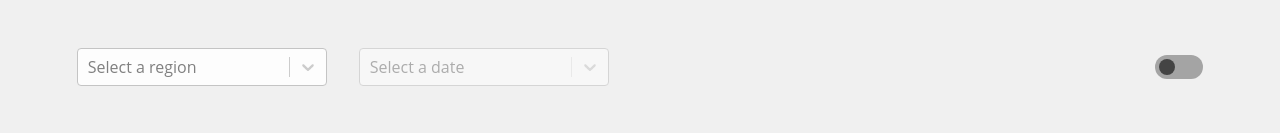
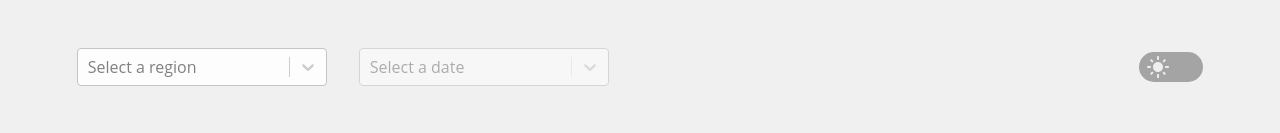
Before and after one commit to Azzyew/kanda-weather-dashboard, a React (Create React App) app: page / in a window 1280 px wide. Shown: the top 133 px of the page. Built offline with nearby package versions, Linux system fonts and the light colour scheme.

Commit message:
update change theme button

```diff
--- a/src/components/ToggleThemeButton/index.jsx
+++ b/src/components/ToggleThemeButton/index.jsx
@@ -1,3 +1,4 @@
+import { DarkMode, LightMode } from '../../svg/icons/Themes'
 import StyledToggleThemeButton from './style'
 
 export function ToggleThemeButton({ currentTheme, onClick }) {
@@ -7,7 +8,9 @@ export function ToggleThemeButton({ currentTheme, onClick }) {
             className={`toggle-theme ${currentTheme === 'dark' ? 'dark' : ''}`}
         >
             <div className="button-behind">
-                <div className="button-circle"></div>
+                <div className="button-circle">
+                    {currentTheme === 'dark' ? <DarkMode /> : <LightMode />}
+                </div>
             </div>
         </StyledToggleThemeButton>
     )
--- a/src/components/ToggleThemeButton/style.js
+++ b/src/components/ToggleThemeButton/style.js
@@ -6,26 +6,22 @@ const StyledToggleThemeButton = styled.button`
     font-size: 0;
 
     .button-behind {
-        width: 3rem;
-        height: 1.5rem;
+        width: 4rem;
+        height: 1.875rem;
+        padding: 0 .25rem 0 .4rem;
         border-radius: 25px;
         background: var(--gray);
+        display: flex;
+        align-items: center;
     }
 
-    .button-circle {
-        width: 1rem;
-        height: 1rem;
-        border-radius: 50%;
-        background: var(--font-color);
-        transition: all .2s;
-        position: absolute;
-        left: .25rem;
-        top: .25rem;
+    svg {
+        width: 1.5rem;
+        height: 1.5rem;
     }
 
-    &.dark .button-circle {
-        background: #eeeeee;
-        left: 1.75rem;
+    &.dark .button-behind {
+        justify-content: flex-end;
     }
 `
 
--- /dev/null
+++ b/src/svg/icons/Themes.jsx
@@ -0,0 +1,15 @@
+export function DarkMode({ color = '#444444' }) {
+    return (
+        <svg width="48" height="48" viewBox="0 0 48 48" fill="none" xmlns="http://www.w3.org/2000/svg">
+            <path d="M24 6C14.06 6 6 14.06 6 24C6 33.94 14.06 42 24 42C33.94 42 42 33.94 42 24C42 23.08 41.92 22.16 41.8 21.28C39.84 24.02 36.64 25.8 33 25.8C27.04 25.8 22.2 20.96 22.2 15C22.2 11.38 23.98 8.16 26.72 6.2C25.84 6.08 24.92 6 24 6Z" fill={color} />
+        </svg>
+    )
+}
+
+export function LightMode({ color = '#EEEEEE' }) {
+    return (
+        <svg width="48" height="48" viewBox="0 0 48 48" fill="none" xmlns="http://www.w3.org/2000/svg">
+            <path d="M24 14C18.48 14 14 18.48 14 24C14 29.52 18.48 34 24 34C29.52 34 34 29.52 34 24C34 18.48 29.52 14 24 14ZM4 26H8C9.1 26 10 25.1 10 24C10 22.9 9.1 22 8 22H4C2.9 22 2 22.9 2 24C2 25.1 2.9 26 4 26ZM40 26H44C45.1 26 46 25.1 46 24C46 22.9 45.1 22 44 22H40C38.9 22 38 22.9 38 24C38 25.1 38.9 26 40 26ZM22 4V8C22 9.1 22.9 10 24 10C25.1 10 26 9.1 26 8V4C26 2.9 25.1 2 24 2C22.9 2 22 2.9 22 4ZM22 40V44C22 45.1 22.9 46 24 46C25.1 46 26 45.1 26 44V40C26 38.9 25.1 38 24 38C22.9 38 22 38.9 22 40ZM11.98 9.16C11.2 8.38 9.92 8.38 9.16 9.16C8.38 9.94 8.38 11.22 9.16 11.98L11.28 14.1C12.06 14.88 13.34 14.88 14.1 14.1C14.86 13.32 14.88 12.04 14.1 11.28L11.98 9.16ZM36.72 33.9C35.94 33.12 34.66 33.12 33.9 33.9C33.12 34.68 33.12 35.96 33.9 36.72L36.02 38.84C36.8 39.62 38.08 39.62 38.84 38.84C39.62 38.06 39.62 36.78 38.84 36.02L36.72 33.9ZM38.84 11.98C39.62 11.2 39.62 9.92 38.84 9.16C38.06 8.38 36.78 8.38 36.02 9.16L33.9 11.28C33.12 12.06 33.12 13.34 33.9 14.1C34.68 14.86 35.96 14.88 36.72 14.1L38.84 11.98ZM14.1 36.72C14.88 35.94 14.88 34.66 14.1 33.9C13.32 33.12 12.04 33.12 11.28 33.9L9.16 36.02C8.38 36.8 8.38 38.08 9.16 38.84C9.94 39.6 11.22 39.62 11.98 38.84L14.1 36.72Z" fill={color} />
+        </svg>
+    )
+}
```
